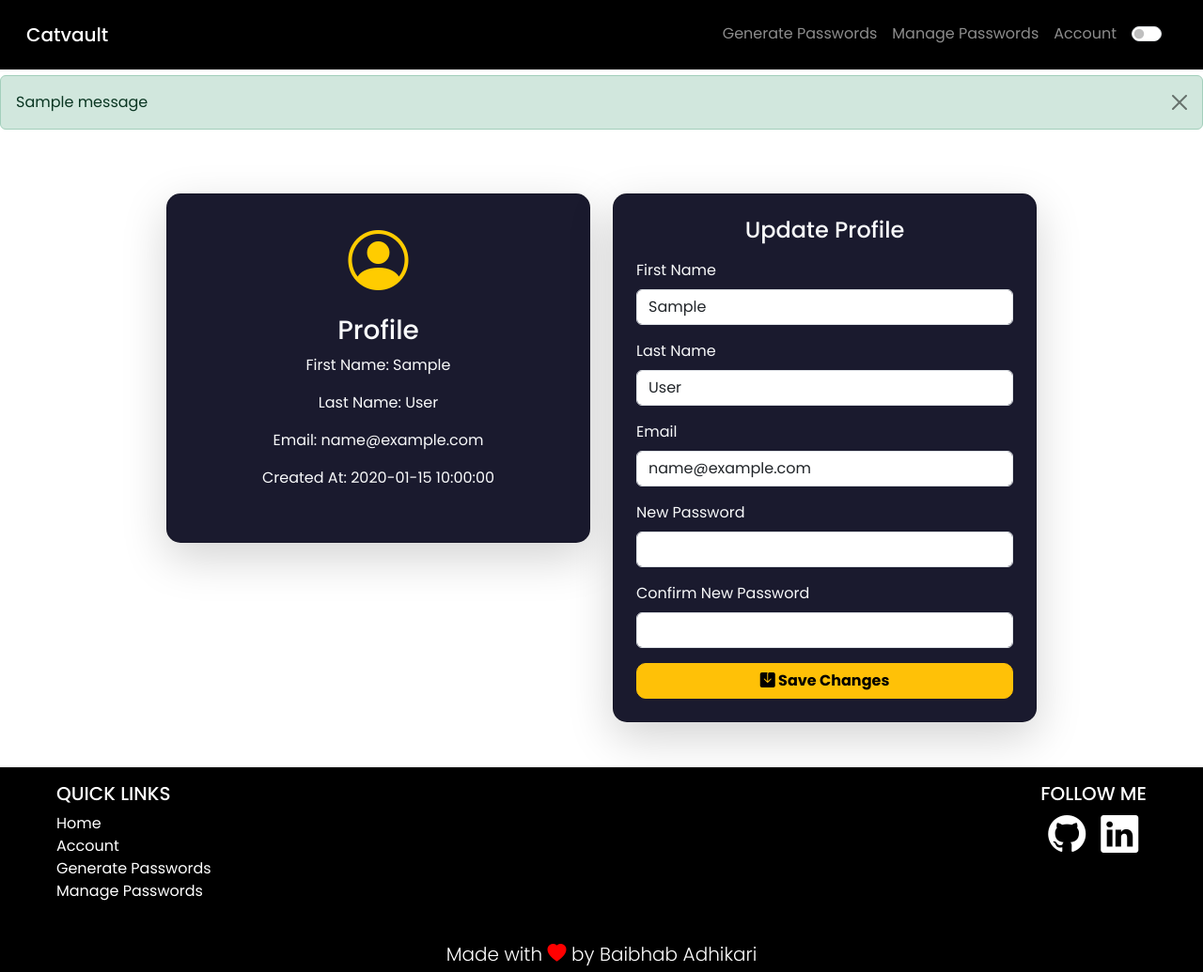
After one commit to Baibhab-Adhikari/CatVault, a Flask app: page /profile in a window 1280 px wide. The commit adds this page. Shown: the whole page at 94% size. Run offline with Flask 3, Linux system fonts and the light colour scheme; the visitor is signed in with stand-in values (Sample User, id 1); tables that the repository leaves empty hold one stand-in row (values such as "Sample post"); one stand-in notice (Sample message) is shown; parts of the project's set-up code (start-up, migrations or seed data) failed here and were passed over.

Commit message:
Update dependencies, enhance contact form, and improve flash message handling

```diff
--- a/app/routes.py
+++ b/app/routes.py
@@ -1,15 +1,14 @@
 from typing import Union, Tuple
 
-from flask import render_template, request, redirect, session, jsonify, flash, url_for
+from flask import render_template, request, redirect, session, jsonify, flash
 from flask.wrappers import Response
 from flask_mail import Message  # type: ignore
+from sqlalchemy import text
 from sqlalchemy.exc import IntegrityError
 
 from app import mail  # type: ignore
-from app.helpers import login_required, hash_password, check_password, check_email, generate_password, \
-    encrypt_password, decrypt_password  # type: ignore
-
-from app.models import Users, Manager  # type: ignore
+from app.helpers import login_required, hash_password, check_password, check_email, generate_password  # type: ignore
+from app.models import Users, Manager, Contact  # type: ignore
 
 
 def register_routes(app, db):
@@ -45,19 +44,19 @@ def register_routes(app, db):
 
             # Input validation
             if not first_name or not last_name or not email:
-                flash("Please fill in all fields!")
+                flash("Please fill in all fields!", 'danger')
 
             # Password validation
             if not password or not confirm_password:
-                flash("Please enter a password!")
+                flash("Please enter a password!", 'danger')
 
             # Check if the passwords match
             if password != confirm_password:
-                flash("Passwords do not match!")
+                flash("Passwords do not match!", 'danger')
 
             # email validation
             if not check_email(email):  # type: ignore
-                flash("Please enter a valid email address!")
+                flash("Please enter a valid email address!", 'danger')
 
             # hash the password
             hashed_pw: str = hash_password(password)  # type: ignore
@@ -77,7 +76,7 @@ def register_routes(app, db):
             db.session.commit()
         except IntegrityError:
             db.session.rollback()
-            flash("Email already in use!")
+            flash("Email already in use!", 'warning')
             return redirect("/register")  # type: ignore
 
         return redirect("/login")  # type: ignore
@@ -97,7 +96,7 @@ def register_routes(app, db):
             # input validation
 
             if not email or not password:
-                flash("Please enter email and password!")
+                flash("Please enter email and password!", 'danger ')
                 # redirect users to login route again
                 return redirect("/login")  # type: ignore
 
@@ -105,17 +104,18 @@ def register_routes(app, db):
             user = Users.query.filter_by(email=email).first()
 
             if not user:
-                flash("Invalid email or password!")
+                flash("Invalid email or password!", 'danger')
                 return redirect("/login")  # type: ignore
 
             # check for password match
             if not check_password(password, user.hashed_password):  # type: ignore
-                flash("Invalid password!")
+                flash("Invalid password!", 'danger')
                 return redirect("/login")  # type: ignore
 
             session["user_id"] = user.id  # store user in the session
 
-            flash("You have been logged in!")  # flash user to update them
+            # flash user to update them
+            flash("You have been logged in!", 'success')
 
             return redirect("/")  # type: ignore
 
@@ -123,7 +123,7 @@ def register_routes(app, db):
 
         return render_template("login.html")  # type: ignore
 
-    # password generator route
+    # password generator route / API
     @app.route("/generate", methods=["GET", "POST"])
     @login_required
     def generate() -> Union[str, Response, Tuple[str, int]]:
@@ -150,15 +150,16 @@ def register_routes(app, db):
         # for GET
         return render_template("generate_password.html")
 
-    # # logout route
+    # logout route
 
-    # @app.route("/logout")
-    # @login_required
-    # def logout() -> Response:
-    #     """Logs out the user"""
-    #     session.clear()
-    #     flash("You have been logged out.")  # flash user to update them
-    #     return redirect("/login")  # type: ignore
+    @app.route("/logout")
+    @login_required
+    def logout() -> Response:
+        """Logs out the user"""
+        session.clear()
+        # flash user to update them
+        flash("You have been logged out.", 'success')
+        return redirect("/login")  # type: ignore
 
     # # route for password manager
 
@@ -242,3 +243,147 @@ def register_routes(app, db):
     #         })
 
     #     return render_template("manage_password.html", passwords=decrypted_passwords_list)
+
+    # route for Account Dashboard
+    @app.route('/account')
+    @login_required
+    def account_dashboard():
+        """Displays the user's account dashboard"""
+
+        # check if user is logged in
+
+        user_id = session.get("user_id")
+
+        if not user_id:
+            flash("Please login to view your account!", 'warning')
+            return redirect("/login")
+
+        # fetch the user's data from the database
+        user = Users.query.filter_by(id=user_id).first()
+
+        if not user:
+            flash("User not found!", 'danger')
+            return redirect("/login")
+
+        return render_template('account.html', user=user)
+
+    @app.route('/contactus', methods=["GET", "POST"])
+    def contactus() -> Union[str, Response]:
+        """Contact us form"""
+
+        if request.method == "POST":
+            name = request.form.get("name")
+            email = request.form.get("email")
+            message = request.form.get("message")
+
+            if not name or not email or not message:
+                flash("Please fill in all the fields!", 'danger')
+                return redirect("/contactus")  # type: ignore
+
+            try:
+                # start the transaction
+                db.session.begin()
+                # create a new contact instance
+                new_contact = Contact(
+                    name=name,
+                    email=email,
+                    message=message
+                )
+                db.session.add(new_contact)
+                db.session.commit()  # commit the transaction
+
+            except Exception as e:
+                db.session.rollback()  # rollback transaction in case of error
+                flash(str(e), 'danger')  # type: ignore
+                return redirect("/contactus")  # type: ignore
+
+            # Send email with the message
+            msg = Message("New Contact Us Message - CatVault", recipients=[
+                app.config['MAIL_USERNAME']])
+            msg.body = f"Name: {name}\nEmail: {email}\n\nMessage:\n{message}"
+            mail.send(msg)
+
+            db.session.commit()  # commit transaction
+
+            flash("Message sent successfully!", 'success')
+            return redirect("/contactus")  # type: ignore
+
+        return render_template("contactus.html")  # for GET request
+
+    # route for profile details display
+    @app.route('/profile')
+    @login_required
+    def profile():
+        """Fetches user's profile"""
+
+        user_id = session.get("user_id")
+
+        if not user_id:
+            flash("Please login to view your profile!", 'warning')
+            return redirect("/login")
+
+        user = Users.query.filter_by(id=user_id).first()
+
+        if not user:
+            flash("User not found!", 'danger')
+            return redirect("/login")
+
+        return render_template("profile.html", user=user)
+
+    # route for updating user profile
+    @app.route('/update_profile', methods=['POST'])
+    def update_profile():
+        """Update profile route to update user's profile"""
+
+        # check for user in the session
+        user_id = session.get("user_id")
+        if not user_id:
+            flash("Please login to update your profile!", 'warning')
+            return redirect("/login")
+
+        # get new details from the form
+        new_first_name = request.form.get("firstname")
+        new_last_name = request.form.get("lastname")
+        new_email = request.form.get("email")
+        new_password = request.form.get("new_password")
+        confirm_new_password = request.form.get("confirm_password")
+
+        # email validation
+        if not new_email and check_email(new_email):
+            flash("Please enter a valid email address!", 'danger')
+            return redirect("/profile")
+        # password validation if provided
+        if new_password and new_password != confirm_new_password:
+            flash("Passwords do not match!", 'danger')
+            return redirect("/profile")
+
+        # try to update user details in the database
+        try:
+            db.session.begin()  # begin transaction
+            update_fields = {}
+            if new_first_name:
+                update_fields['first_name'] = new_first_name
+            if new_last_name:
+                update_fields['last_name'] = new_last_name
+            if new_email:
+                update_fields['email'] = new_email
+            if new_password:
+                update_fields['hashed_password'] = hash_password(new_password)
+
+            if update_fields:
+                set_clause = ", ".join(
+                    [f"{key} = :{key}" for key in update_fields.keys()])
+                update_fields['id'] = user_id
+                db.session.execute(
+                    text(f'UPDATE users SET {set_clause} WHERE id = :id'),
+                    update_fields
+                )
+
+            db.session.commit()  # Commit transaction
+            flash("Profile updated successfully!", 'success')
+            return redirect('/profile')
+
+        except Exception as e:
+            db.session.rollback()
+            flash(f"Error: {str(e)}", 'danger')
+            return redirect("/profile")
--- a/app/static/script.js
+++ b/app/static/script.js
@@ -1,12 +1,5 @@
 
-
-// js code for the range slider
-
-function rangeSlider(value) {
-  document.getElementById("range-val").innerHTML = value;
-}
-
-// JS code using fetch api to dynamically update the output box in generate passwords page (adapted from copilot)
+// JS code using fetch api to dynamically update the output box in generate passwords page
 
 document.addEventListener("DOMContentLoaded", function () {
   const form = document.getElementById("generator-form");
--- a/app/templates/generate_password.html
+++ b/app/templates/generate_password.html
@@ -24,7 +24,7 @@ endblock %} {% block main %}
     <!-- Password Generator Section -->
     <div
       class="card shadow-lg border-0 rounded-4 mb-4 mb-lg-0 me-lg-4"
-      style="flex: 1"
+      style="flex: 1;"
     >
       <div class="card-body p-4">
         <h2 class="card-title text-center mb-4 fw-bold text-success">
@@ -123,7 +123,7 @@ endblock %} {% block main %}
             >
           </div>
           <button type="submit" id="generate" class="btn btn-warning w-100">
-            Generate Password 🐾
+            <i class="bi bi-lightning-charge-fill"></i> Generate Password 🐾
           </button>
         </form>
       </div>
--- a/app/templates/layout.html
+++ b/app/templates/layout.html
@@ -65,6 +65,14 @@
       .footer {
         background-color: black !important;
       }
+
+      .sidebar {
+        height: 100vh !important; /* Full height of the viewport */
+      }
+
+      #flash-messages:empty {
+        display: none !important;
+      }
     </style>
 
     <!-- bootstrap icons -->
@@ -123,14 +131,13 @@
     </nav>
 
     <!-- Flask Flash Messages -->
-    <div
-      class="flashes"
-      id="flash-messages"
-      style="height: 70px; margin-top: 80px"
-    >
-      {% if get_flashed_messages() %} {% for message in get_flashed_messages()
-      %}
-      <div class="alert alert-info alert-dismissible fade show" role="alert">
+    <div class="flashes" id="flash-messages" style=" height: 70px; margin-top: 80px">
+      {% with messages = get_flashed_messages(with_categories=true) %} {% if
+      messages %} {% for category, message in messages %}
+      <div
+        class="alert alert-{{ category }} alert-dismissible fade show"
+        role="alert"
+      >
         {{ message }}
         <button
           type="button"
@@ -139,7 +146,7 @@
           aria-label="Close"
         ></button>
       </div>
-      {% endfor %} {% endif %}
+      {% endfor %} {% endif %} {% endwith %}
     </div>
 
     <!-- main section -->
@@ -250,5 +257,6 @@
 
     {# custom script#}
     <script src="/static/script.js"></script>
+
   </body>
 </html>
--- /dev/null
+++ b/app/templates/profile.html
@@ -0,0 +1,103 @@
+{% extends 'layout.html' %} {% block title %} Profile - CatVault {% endblock %}
+{% block main %}
+<div class="container py-5">
+  <div class="row justify-content-center">
+    <!-- User Details Section -->
+    <div class="col-md-5">
+      <div
+        class="card text-light shadow-lg p-4"
+        style="background-color: #1a1a2e; border-radius: 15px"
+      >
+        <div class="text-center mb-3">
+          <i
+            class="bi bi-person-circle"
+            style="font-size: 4rem; color: #ffcc00"
+          ></i>
+            <h3 class="mt-2">Profile</h3>
+
+          <p class="text-light">First Name: {{ user.first_name }}</p>
+          <p class="text-light">Last Name: {{ user.last_name }}</p>
+          <p class="text-light">Email: {{ user.email }}</p>
+          <p class="text-light">Created At: {{ user.created_at }}</p>
+        </div>
+      </div>
+    </div>
+
+    <!-- Profile Update Form -->
+    <div class="col-md-5">
+      <div
+        class="card text-light shadow-lg p-4"
+        style="background-color: #1a1a2e; border-radius: 15px"
+      >
+        <h4 class="text-center mb-3">Update Profile</h4>
+        <form action="{{ url_for('update_profile') }}" method="POST">
+          <div class="mb-3">
+            <label for="firstname" class="form-label">First Name</label>
+            <input
+              type="text"
+              class="form-control"
+              id="firstname"
+              name="firstname"
+              value="{{ user.first_name }}"
+            />
+          </div>
+
+          <div class="mb-3">
+            <label for="lastname" class="form-label">Last Name</label>
+            <input
+              type="text"
+              class="form-control"
+              id="lastname"
+              name="lastname"
+              value="{{ user.last_name }}"
+            />
+          </div>
+
+          <div class="mb-3">
+            <label for="email" class="form-label">Email</label>
+            <input
+              type="email"
+              class="form-control"
+              id="email"
+              name="email"
+              value="{{ user.email }}"
+            />
+          </div>
+
+          <div class="mb-3">
+            <label for="new_password" class="form-label">New Password</label>
+            <input
+              type="password"
+              class="form-control"
+              id="new_password"
+              name="new_password"
+            />
+          </div>
+
+          <div class="mb-3">
+            <label for="confirm_password" class="form-label"
+              >Confirm New Password</label
+            >
+            <input
+              type="password"
+              class="form-control"
+              id="confirm_password"
+              name="confirm_password"
+            />
+          </div>
+
+          <div class="d-grid">
+            <button
+              type="submit"
+              class="btn btn-warning"
+              style="border-radius: 10px; font-weight: bold"
+            >
+              <i class="bi bi-save-fill"></i> Save Changes
+            </button>
+          </div>
+        </form>
+      </div>
+    </div>
+  </div>
+</div>
+{% endblock %}
--- a/config.py
+++ b/config.py
@@ -1,9 +1,10 @@
 import os
+
 from dotenv import load_dotenv
-
 
 # load environment variables from .env file
 load_dotenv()
+
 
 # app config class
 
@@ -25,3 +26,4 @@ class Config:
     MAIL_USE_TLS = True
     MAIL_USERNAME = os.getenv("MAIL_USERNAME")
     MAIL_PASSWORD = os.getenv("MAIL_PASSWORD")
+    MAIL_DEFAULT_SENDER = os.getenv('MAIL_USERNAME')
--- a/requirements.txt
+++ b/requirements.txt
@@ -15,7 +15,7 @@ itsdangerous==2.2.0
 Jinja2==3.1.4
 Mako==1.3.8
 MarkupSafe==3.0.2
-msgspec==0.18.6
+msgspec==0.19.0
 mysql-connector-python==9.1.0
 mysqlclient==2.2.7
 packaging==24.2
```
Also changed, not shown: app/models.py (+8 -0 lines), app/templates/account.html (added, +56 -0 lines), app/templates/contactus.html (added, +40 -0 lines), app/templates/login.html (+29 -14 lines), app/templates/register.html (+34 -23 lines).
